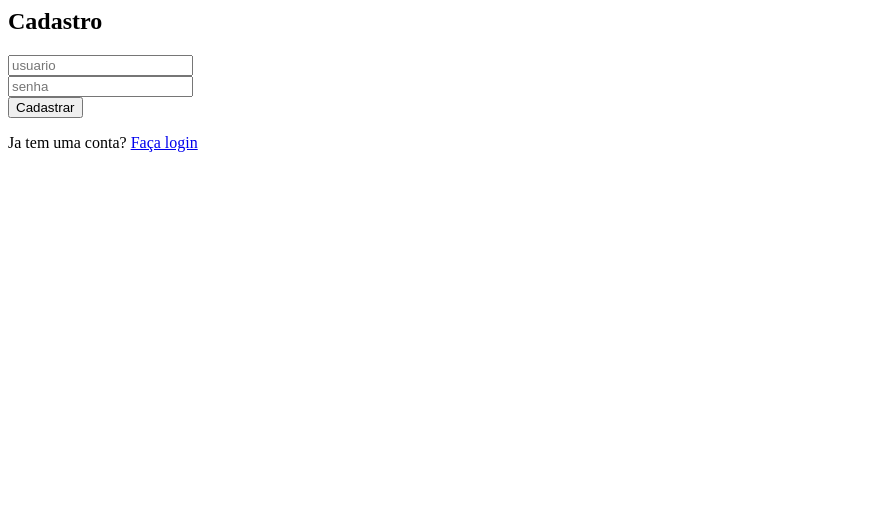
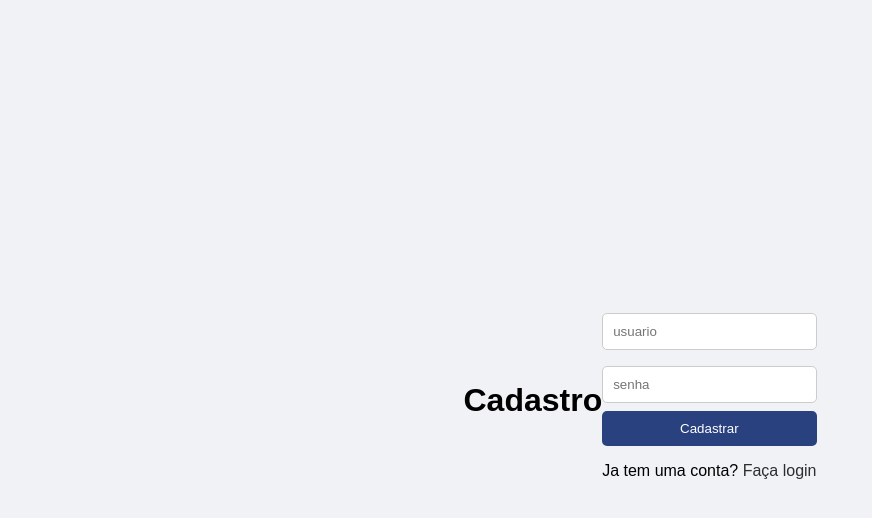
Before and after one commit to PedroSevilha/Trabalho-de-login-Faculdade-, a PHP site: page /cadastro.php in a window 1280 px wide. Shown: the top 518 px of the page, without its empty margins (0-872 px from the left). Run offline with PHP 8.4, Linux system fonts and the light colour scheme.

Commit message:
Add files via upload

```diff
--- a/cadastro.php
+++ b/cadastro.php
@@ -1,44 +1,33 @@
 
- <h2>Cadastro</h2>
+
+
+<html lang="pt-br">
+
+<head>
+ <h1>Cadastro</h1>
+    <meta charset="UTF-8">
+    <title>Sistem_Cadastro</title>
+
+
+<link rel="stylesheet" href="style.css">
+</head>
+<body>
+
+<div class="container">
+    <head>
+
+ <?php
+if(isset($erro)) echo "<p style='color:red;'>$erro</p>";
+if(isset($sucesso))echo "<p style='color:green;'>$sucesso</p>";
+
+?>
+
 <form method="POST" action="">
     <input type="text" name="usuario" placeholder="usuario"required><br>
     <input type="password" name="senha" placeholder="senha"required><br>
     <button name="cadastro">Cadastrar</button>
 
     <p> Ja tem uma conta? <a href="index.php">Faça login</a></p>
-
-<?php
-if(isset($erro)) echo "<p style='color:red;'>$erro</p>";
-if(isset($sucesso))echo "<p style='color:green;'>$sucesso</p>";
-
-?>
-
-
-<html lang="pt-br">
-<head>
-    <meta charset="UTF-8">
-    <title>Sistem_Cadastro</title>
-    <link rel="stylecss" href="style.css">
-
-
-</head>
-<body>
-
-<div class="container">
-
-
-    <?php
-
-
-
-
-
-
-
-
-?>
-
-
 
 
 
--- a/index.php
+++ b/index.php
@@ -7,7 +7,7 @@
 
 
 <div class="container">
-<h2>login</h2>
+<h1>login</h1>
 
 <?php
 session_start();
@@ -43,7 +43,7 @@ if(isset($_POST['login'])){
 
 <form method="POST">
     Usuario: <input type="text" name="usuario" requeride><br>
-    Senha: <input type="passoword" name="senha" requride><br>
+    Senha: <input type="password" name="senha" requride><br>
     <button type="submite" name=login>Entrar</button>
 </form>
 
--- a/style.css
+++ b/style.css
@@ -18,7 +18,7 @@ h2 {
 
 /*Design das box*/
  input[type="text"],
- input[type="senha"]{
+ input[type="password"]{
 
     width: 100%;
     padding: 10px;
@@ -34,8 +34,27 @@ button{
 
     width: 100%;
     padding: 10px;
-    background-color: #1e3a8a;
+    background-color: #2a4180;
     color:white;
     border: none;
     border-radius: 5px;
 }
+
+button:hover{
+
+    background: #292b2b;
+
+
+}
+
+a{
+    color: #2d2e2e;
+    text-decoration: none;
+    font-weight: 500;
+}
+
+a:hover{
+
+    text-decoration: underline;
+
+}
```
